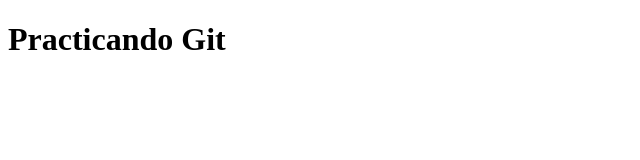
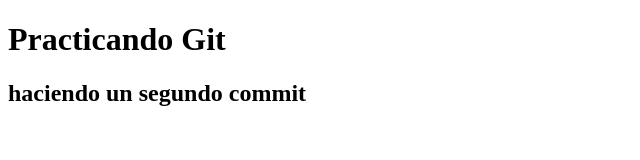
Before and after one commit to pablodorin/CHtesteo, a plain HTML site: page index.html in a window 1280 px wide. Shown: the whole page, without its empty margins (0-640 px from the left). Drawn offline with Linux system fonts and the light colour scheme.

Commit message:
segundo commit

```diff
--- a/index.html
+++ b/index.html
@@ -8,5 +8,6 @@
 </head>
 <body>
     <h1>Practicando Git</h1>
+    <h2>haciendo un segundo commit</h2>
 </body>
 </html>
```
Also changed, not shown: css/estilo.css (added).
